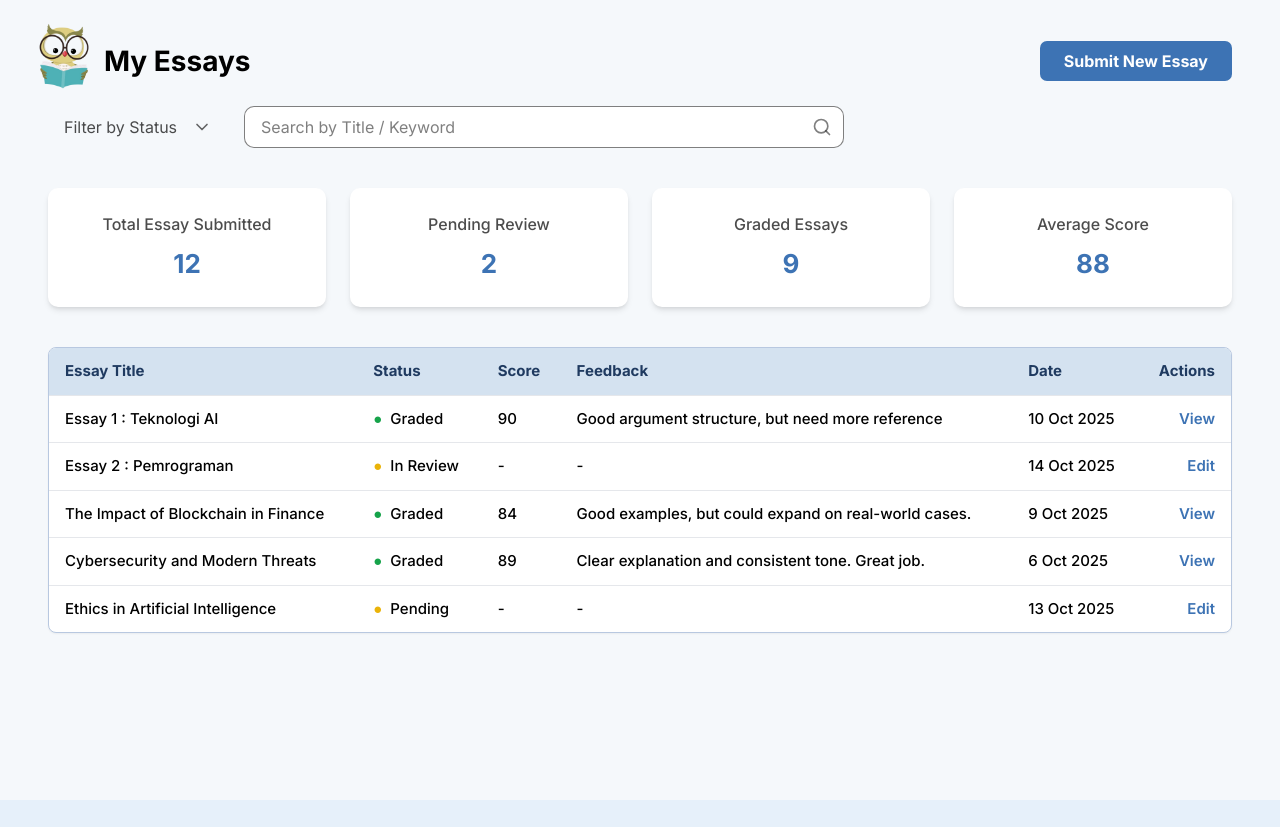
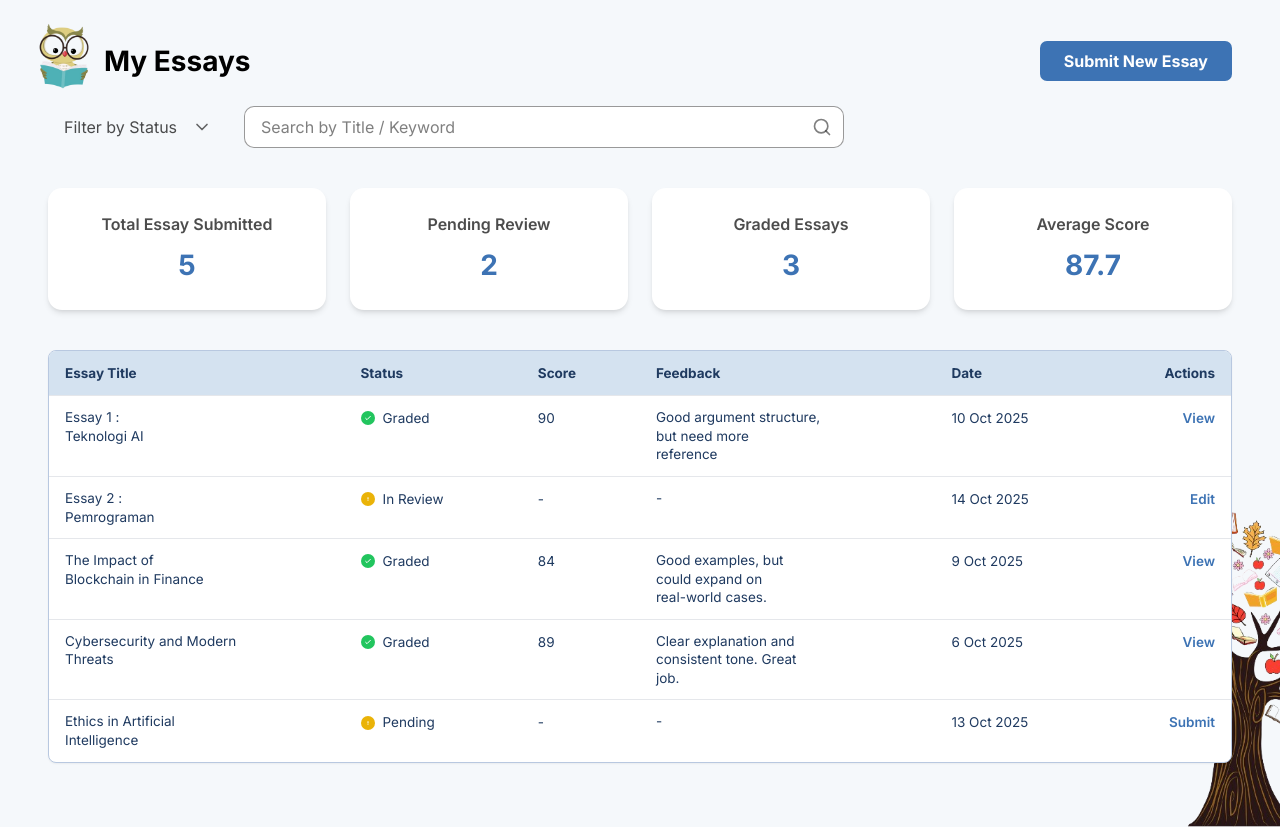
Before and after one commit to EAGS-Team11/FE, a React (Vite) app: page /my-essays in a window 1280 px wide. Before the commit the page ends 800 px from the top, so only its background shows below. Built offline with nearby package versions, Linux system fonts and the light colour scheme.

Commit message:
MyEssay fix

```diff
--- a/src/components/EssayTable.jsx
+++ b/src/components/EssayTable.jsx
@@ -1,37 +1,98 @@
 import React from "react";
 
 export default function EssayTable({ essays }) {
-  const getStatusColor = (status) => {
-    if (status === "Graded")
-      return <span className="text-green-600">●</span>;
-    if (status === "In Review" || status === "Pending")
-      return <span className="text-yellow-500">●</span>;
+  const getStatusIcon = (status) => {
+    if (status === "Graded") {
+      return (
+        <div className="relative w-3.5 h-3.5 flex items-center justify-center flex-shrink-0">
+          <div className="w-3.5 h-3.5 bg-green-500 rounded-full flex items-center justify-center">
+            <svg
+              className="w-2 h-2 text-white"
+              fill="none"
+              stroke="currentColor"
+              strokeWidth="3"
+              viewBox="0 0 24 24"
+            >
+              <path strokeLinecap="round" strokeLinejoin="round" d="M5 13l4 4L19 7" />
+            </svg>
+          </div>
+        </div>
+      );
+    }
+
+    if (status === "In Review" || status === "Pending") {
+      return (
+        <div className="relative w-3.5 h-3.5 flex items-center justify-center flex-shrink-0">
+          <div className="w-3.5 h-3.5 bg-yellow-500 rounded-full flex items-center justify-center">
+            <svg
+              className="w-2 h-2 text-white"
+              fill="none"
+              stroke="currentColor"
+              strokeWidth="3"
+              viewBox="0 0 24 24"
+            >
+              <path strokeLinecap="round" strokeLinejoin="round" d="M12 8v4m0 4h.01" />
+            </svg>
+          </div>
+        </div>
+      );
+    }
+
     return null;
+  };
+
+  const wrapText = (text) => {
+    const words = text.split(" ");
+    const chunked = [];
+    for (let i = 0; i < words.length; i += 3) {
+      chunked.push(words.slice(i, i + 3).join(" "));
+    }
+    return chunked.join("\n");
   };
 
   return (
     <div className="bg-white border border-[#B8C8E0] rounded-lg overflow-hidden shadow-sm">
-      <table className="w-full text-left text-[15px] font-medium">
-        <thead className="bg-[#D4E2F0] text-[#1F3A60]">
+      <table className="w-full table-fixed text-[13.5px] font-[Inter] text-left">
+        <thead className="bg-[#D4E2F0] text-[#1F3A60] font-semibold">
           <tr>
-            <th className="py-3 px-4">Essay Title</th>
-            <th className="py-3 px-4">Status</th>
-            <th className="py-3 px-4">Score</th>
-            <th className="py-3 px-4">Feedback</th>
-            <th className="py-3 px-4">Date</th>
-            <th className="py-3 px-4 text-right">Actions</th>
+            <th className="py-3 px-4 w-[25%] text-left">Essay Title</th>
+            <th className="py-3 px-4 w-[15%] text-left">Status</th>
+            <th className="py-3 px-4 w-[10%] text-left">Score</th>
+            <th className="py-3 px-4 w-[25%] text-left">Feedback</th>
+            <th className="py-3 px-4 w-[15%] text-left">Date</th>
+            <th className="py-3 px-4 w-[10%] text-right">Actions</th>
           </tr>
         </thead>
-        <tbody>
+
+        <tbody className="align-top font-normal text-[#1F3A60]">
           {essays.map((essay, index) => (
-            <tr key={index} className="border-t border-gray-200 hover:bg-gray-50">
-              <td className="py-3 px-4">{essay.title}</td>
-              <td className="py-3 px-4 flex items-center gap-2">
-                {getStatusColor(essay.status)} {essay.status}
+            <tr
+              key={index}
+              className="border-t border-gray-200 hover:bg-gray-50 transition-colors"
+            >
+              {/* Essay Title */}
+              <td className="py-3 px-4 whitespace-pre-line break-words leading-snug text-left">
+                {wrapText(essay.title)}
               </td>
-              <td className="py-3 px-4">{essay.score}</td>
-              <td className="py-3 px-4">{essay.feedback}</td>
-              <td className="py-3 px-4">{essay.date}</td>
+
+              {/* Status */}
+              <td className="py-3 px-4 flex items-center gap-2 text-left whitespace-nowrap">
+                {getStatusIcon(essay.status)}
+                <span>{essay.status}</span>
+              </td>
+
+              {/* Score */}
+              <td className="py-3 px-4 text-left">{essay.score}</td>
+
+              {/* Feedback */}
+              <td className="py-3 px-4 whitespace-pre-line break-words leading-snug text-left">
+                {wrapText(essay.feedback)}
+              </td>
+
+              {/* Date */}
+              <td className="py-3 px-4 text-left">{essay.date}</td>
+
+              {/* Action */}
               <td className="py-3 px-4 text-right text-[#3D73B4] font-semibold cursor-pointer hover:underline">
                 {essay.action}
               </td>
--- a/src/data/essayData.js
+++ b/src/data/essayData.js
@@ -44,6 +44,6 @@ export const essays = [
     score: "-",
     feedback: "-",
     date: "13 Oct 2025",
-    action: "Edit",
+    action: "Submit",
   },
 ];
--- a/src/pages/essay/MyEssays.jsx
+++ b/src/pages/essay/MyEssays.jsx
@@ -2,9 +2,9 @@ import React, { useState, useEffect, useRef } from "react";
 import { ChevronDown, Search } from "lucide-react";
 import myessays1 from "../../assets/myessays1.png";
 import myessays2 from "../../assets/myessays2.png";
+import EssayTable from "../../components/EssayTable";
 import EssayStat from "../../components/EssayStat";
-import EssayTable from "../../components/EssayTable";
-import { stats, essays } from "../../data/essayData";
+import { essays } from "../../data/essayData";
 
 export default function MyEssays() {
   const [searchQuery, setSearchQuery] = useState("");
@@ -22,18 +22,44 @@ export default function MyEssays() {
     return () => document.removeEventListener("mousedown", handleClickOutside);
   }, []);
 
-  // Filter essays berdasarkan status & pencarian
+  // Filter essays
   const filteredEssays = essays.filter((essay) => {
+    const query = searchQuery.toLowerCase();
     const matchesSearch =
-      essay.title.toLowerCase().includes(searchQuery.toLowerCase()) ||
-      essay.feedback.toLowerCase().includes(searchQuery.toLowerCase());
+      essay.title.toLowerCase().includes(query) ||
+      essay.status.toLowerCase().includes(query) ||
+      essay.feedback.toLowerCase().includes(query) ||
+      essay.score?.toString().includes(query) ||
+      essay.date?.toLowerCase().includes(query);
     const matchesStatus =
       filterStatus === "All" ? true : essay.status === filterStatus;
     return matchesSearch && matchesStatus;
   });
 
+  // Hitung statistik berdasarkan tabel
+  const totalSubmitted = essays.length;
+  const gradedEssays = essays.filter((e) => e.status === "Graded").length;
+  const pendingReview = essays.filter(
+    (e) => e.status === "Pending" || e.status === "In Review"
+  ).length;
+  const averageScore =
+    gradedEssays > 0
+      ? (
+          essays
+            .filter((e) => e.status === "Graded")
+            .reduce((sum, e) => sum + (e.score || 0), 0) / gradedEssays
+        ).toFixed(1)
+      : 0;
+
+  const stats = [
+    { label: "Total Essay Submitted", value: totalSubmitted },
+    { label: "Pending Review", value: pendingReview },
+    { label: "Graded Essays", value: gradedEssays },
+    { label: "Average Score", value: averageScore },
+  ];
+
   return (
-    <div className="relative w-full min-h-screen bg-[#F5F8FB] font-[Inter] overflow-hidden">
+    <div className="relative w-full min-h-screen bg-[#F5F8FB] font-[Inter] overflow-hidden z-10">
       {/* Background images */}
       <img
         src={myessays1}
@@ -43,11 +69,11 @@ export default function MyEssays() {
       <img
         src={myessays2}
         alt="background decoration"
-        className="absolute bottom-0 right-0 w-[450px] opacity-20 -z-10"
+        className="absolute bottom-0 right-[-130px] w-[350px]"
       />
 
-      {/* Header section */}
-      <div className="flex justify-between items-center px-12 pt-10">
+      {/* Header */}
+      <div className="relative z-10 flex justify-between items-center px-12 pt-10">
         <h1 className="text-[28px] font-bold text-black ml-14">My Essays</h1>
         <button className="bg-[#3D73B4] text-white font-bold px-6 py-2 rounded-[7px] hover:bg-[#2f5f97] transition">
           Submit New Essay
@@ -60,16 +86,31 @@ export default function MyEssays() {
         <div className="relative" ref={dropdownRef}>
           <button
             onClick={() => setIsDropdownOpen(!isDropdownOpen)}
-            className="flex items-center justify-between w-[180px] rounded-[10px] px-4 py-2 text-[16px] text-black/70 focus:outline-none"
+            className={`flex items-center justify-between w-[180px] rounded-[10px] px-4 py-2 text-[16px] text-black/70 transition-all duration-200
+              ${isDropdownOpen ? "shadow-md scale-[1.02]" : "hover:shadow-sm"}`}
           >
             <span className="truncate">
               {filterStatus === "All" ? "Filter by Status" : filterStatus}
             </span>
-            <ChevronDown className="w-5 h-5 text-black/60 flex-shrink-0" />
+            <ChevronDown
+              className="w-5 h-5 text-black/60 flex-shrink-0 transition-transform duration-200"
+              style={{
+                transform: isDropdownOpen ? "rotate(180deg)" : "rotate(0deg)",
+              }}
+            />
           </button>
 
-          {isDropdownOpen && (
-            <div className="absolute mt-2 bg-white border border-gray-300 rounded-[10px] shadow-md z-10 w-[180px] animate-fadeIn">
+          {/* Dropdown animasi slide down */}
+          <div
+            className={`absolute bg-white border border-gray-300 rounded-[10px] shadow-md z-10 w-[180px]
+              transition-all duration-300 ease-out origin-top
+              ${
+                isDropdownOpen
+                  ? "scale-y-100 opacity-100 mt-2"
+                  : "scale-y-0 opacity-0 mt-0"
+              } `}
+            style={{ transformOrigin: "top" }}
+          >
             {["All", "Graded", "In Review", "Pending"].map((status) => (
               <div
                 key={status}
@@ -83,7 +124,6 @@ export default function MyEssays() {
               </div>
             ))}
           </div>
-          )}
         </div>
 
         {/* Search Box */}
@@ -93,29 +133,27 @@ export default function MyEssays() {
             value={searchQuery}
             onChange={(e) => setSearchQuery(e.target.value)}
             placeholder="Search by Title / Keyword"
-            className="w-full border border-black/50 rounded-[10px] py-2 pl-4 pr-10 text-[16px] text-black/70 placeholder-black/50 focus:outline-none"
+            className="w-full border border-black/40 rounded-[10px] py-2 pl-4 pr-10 text-[16px] text-black/70 placeholder-black/50 focus:outline-none
+              focus:ring-2 focus:ring-[#3D73B4] transition-all duration-200"
           />
           <Search className="absolute right-3 top-1/2 -translate-y-1/2 text-black/50 w-5 h-5" />
         </div>
       </div>
 
-      {/* Statistic Cards */}
+      {/* Statistic Cards pakai komponen EssayStat */}
       <div className="grid grid-cols-1 sm:grid-cols-2 lg:grid-cols-4 gap-6 px-12 mt-10">
         {stats.map((item, idx) => (
-          <div
+          <EssayStat
             key={idx}
-            className="bg-white rounded-[10px] shadow-md p-6 text-center"
-          >
-            <p className="text-[16px] text-black/70 font-medium">{item.label}</p>
-            <h3 className="text-[26px] font-bold text-[#3D73B4] mt-2">
-              {item.value}
-            </h3>
-          </div>
+            label={item.label}
+            value={item.value}
+            staticShadow={true}
+          />
         ))}
       </div>
 
       {/* Essay Table */}
-      <div className="px-12 mt-10 pb-16 min-h-[400px]">
+      <div className="relative z-10 px-12 mt-10 pb-16 min-h-[400px]">
         <EssayTable essays={filteredEssays} />
       </div>
     </div>
```
Lines whose indentation alone changed are shown as unchanged.
